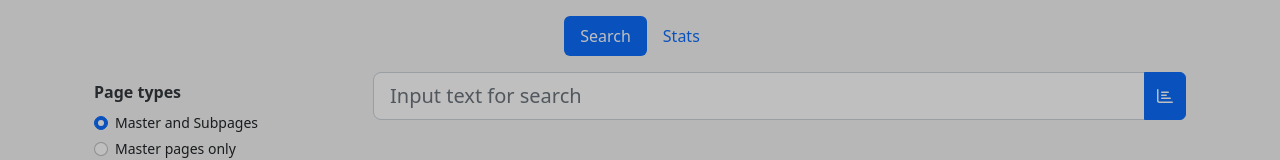
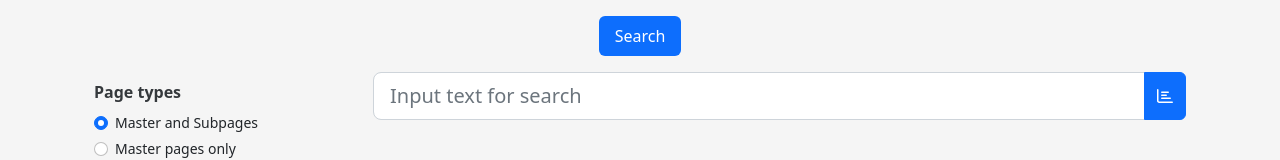
Before and after one commit to RubyComp/wikispy-frontend, a React (Create React App) app: page /search in a window 1280 px wide. Shown: the top 160 px of the page. Built offline with nearby package versions, Linux system fonts and the light colour scheme; no server answers.

Commit message:
ui fixes

```diff
--- a/src/App.css
+++ b/src/App.css
@@ -2,9 +2,9 @@
 	margin: 0;
 	padding: 0;
 }
-#root {
+/* #root {
 	background-color: black;
-}
+} */
 #App dl, #App ol, #App ul {
 	list-style: none;
 	margin: 0;
@@ -14,7 +14,7 @@
 	background-color: whitesmoke;
 	/* background-color: rgb(202, 203, 206); */
 	min-height: 100vh;
-	opacity: .75;
+	/* opacity: .75; */
 }
 label {
 	cursor: pointer;
--- a/src/parts/Header.js
+++ b/src/parts/Header.js
@@ -20,10 +20,10 @@ const Header = () => {
 			path: '/search',
 			name: 'Search'
 		},
-		{
-			path: '/stats',
-			name: 'Stats'
-		}
+		// {
+		// 	path: '/stats',
+		// 	name: 'Stats'
+		// }
 	]
 
 	return (
```
